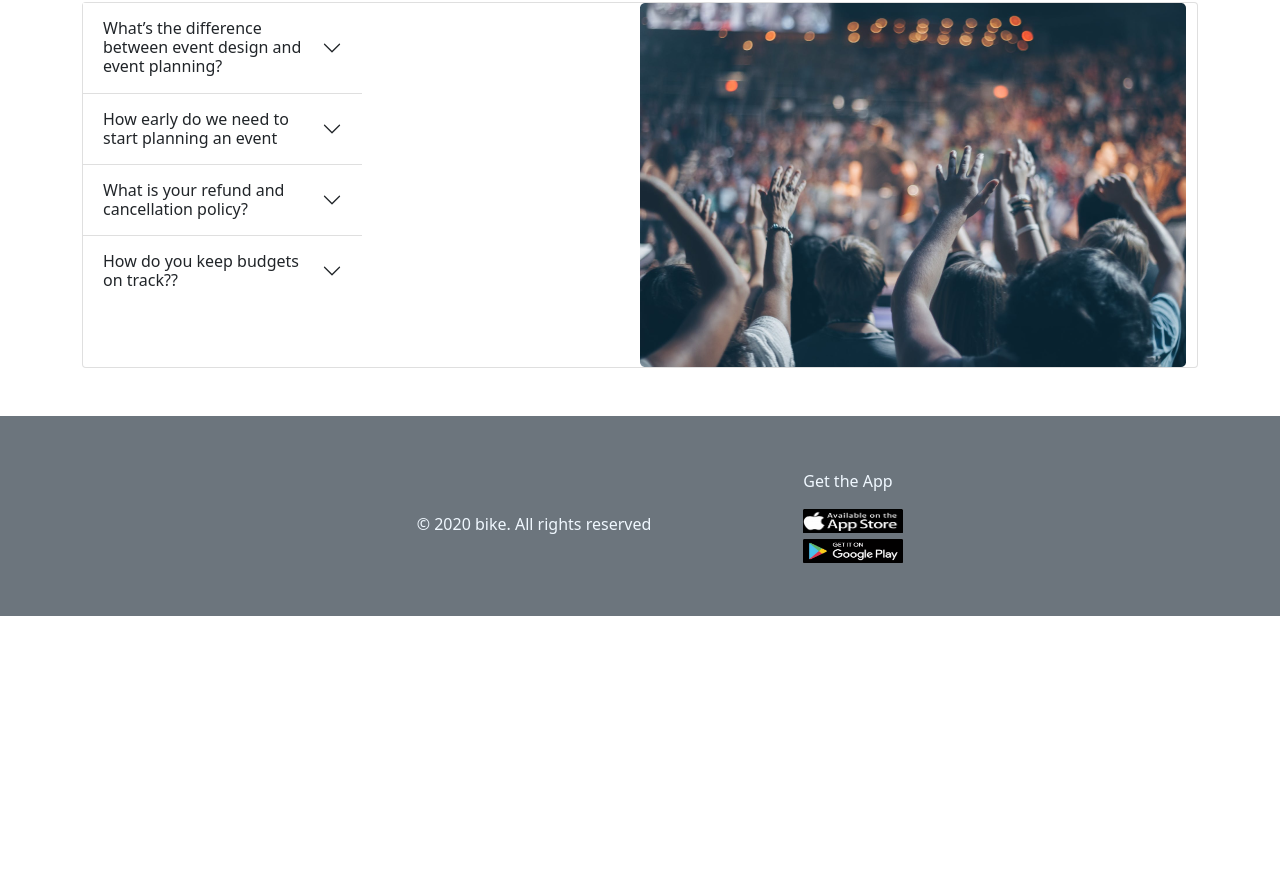
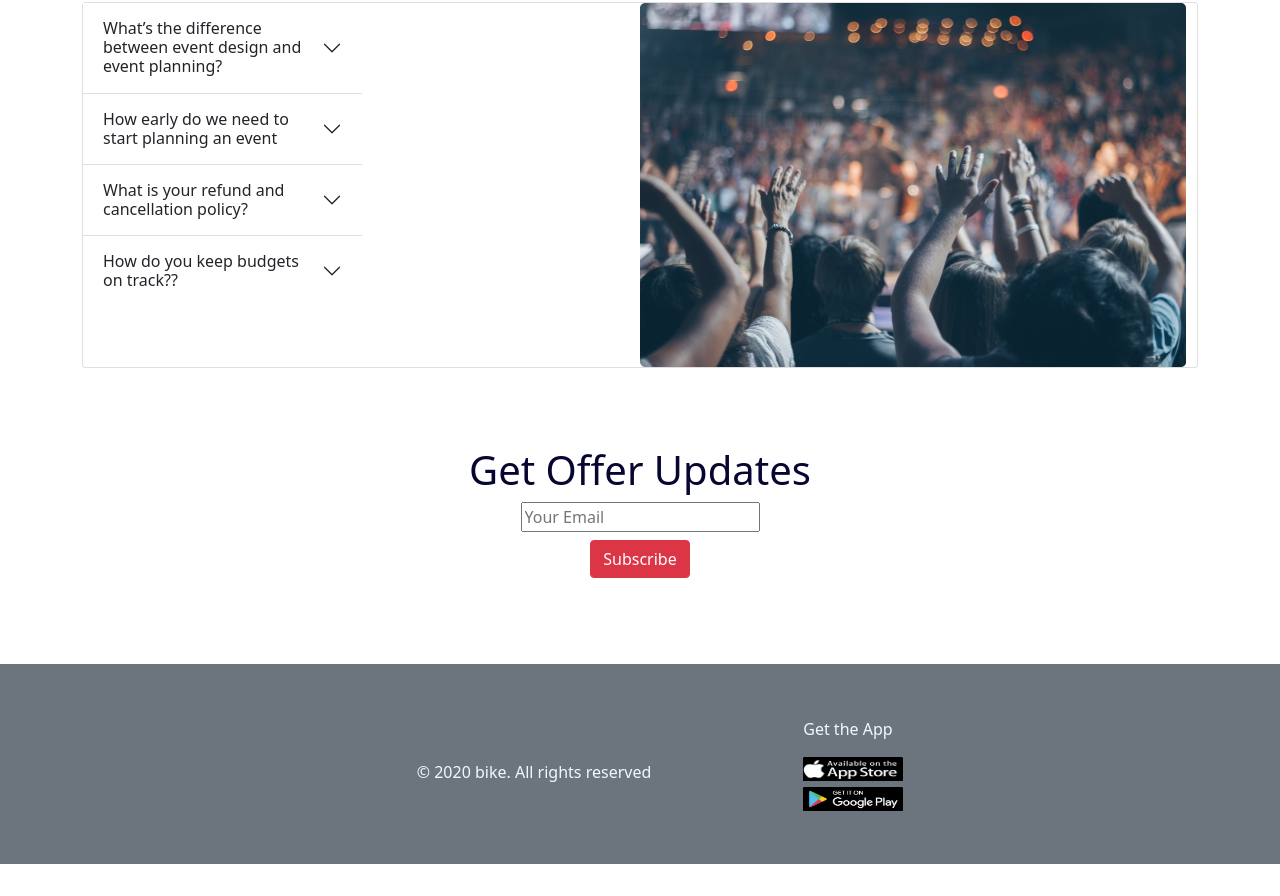
Before and after one commit to FazleRahmanEvan/Convention-Center-Bootstrap, a plain HTML site: page index.html in a window 1280 px wide. Shown: the part 1369-2265 px from the top of the page. Before the commit the page ends 2017 px from the top, so only its background shows below. Drawn offline with nearby package versions, Linux system fonts and the light colour scheme.

Commit message:
last commit

```diff
--- a/css/style.css
+++ b/css/style.css
@@ -8,3 +8,7 @@
 .button-color{
     background-color: mistyrose;
 }
+.subscribe-button {
+    background-color: white;
+    color: rgb(6, 6, 49);
+}
--- a/index.html
+++ b/index.html
@@ -4,7 +4,7 @@
     <meta charset="UTF-8">
     <meta http-equiv="X-UA-Compatible" content="IE=edge">
     <meta name="viewport" content="width=device-width, initial-scale=1.0">
-    <title>Evan Convention Center</title>
+    <title>Albatross Convention Center</title>
     <!-- bootstrap style -->
     <link href="https://cdn.jsdelivr.net/npm/bootstrap@5.1.3/dist/css/bootstrap.min.css" rel="stylesheet" integrity="sha384-1BmE4kWBq78iYhFldvKuhfTAU6auU8tT94WrHftjDbrCEXSU1oBoqyl2QvZ6jIW3" crossorigin="anonymous">
     <!-- font awesome -->
@@ -14,10 +14,10 @@
 <body>
     <header>
       <!-- navbar  -->
-      <nav class="navbar navbar-light bg-light">
+      <nav class="navbar navbar-light bg-light fw-bold">
         <div class="container">
           <span class="navbar-text">
-            <h1>Aman Ullah Connvention Hall</h1>
+            <h1>Albatross Connvention Hall</h1>
           </span>
         </div>
       </nav>
@@ -102,6 +102,7 @@
              </div>
            </div>
          </div>
+
          <div class="col">
            <div class="card border-0  mt-5 ">
 
@@ -249,6 +250,18 @@
     </div>
 
   </section>
+   <!-- subscribe  -->
+
+  <section style="height: 200px;" class="container my-5  subscribe-button my-5 d-flex justify-content-center align-items-center" id="subscribe">
+    <div>
+        <h1>Get Offer Updates</h1>
+        <div class="text-center">
+          <input type="text" placeholder="Your Email">
+          <br>
+           <button  class="btn btn-danger my-2">Subscribe</button>
+        </div>
+    </div>
+</section>
     </main>
 
     <!-- footer section  -->
@@ -278,6 +291,7 @@
 
      <!-- bootstrap script -->
 
+
     <script src="https://cdn.jsdelivr.net/npm/bootstrap@5.1.3/dist/js/bootstrap.bundle.min.js" integrity="sha384-ka7Sk0Gln4gmtz2MlQnikT1wXgYsOg+OMhuP+IlRH9sENBO0LRn5q+8nbTov4+1p" crossorigin="anonymous"></script>
 </body>
 </html>
```
